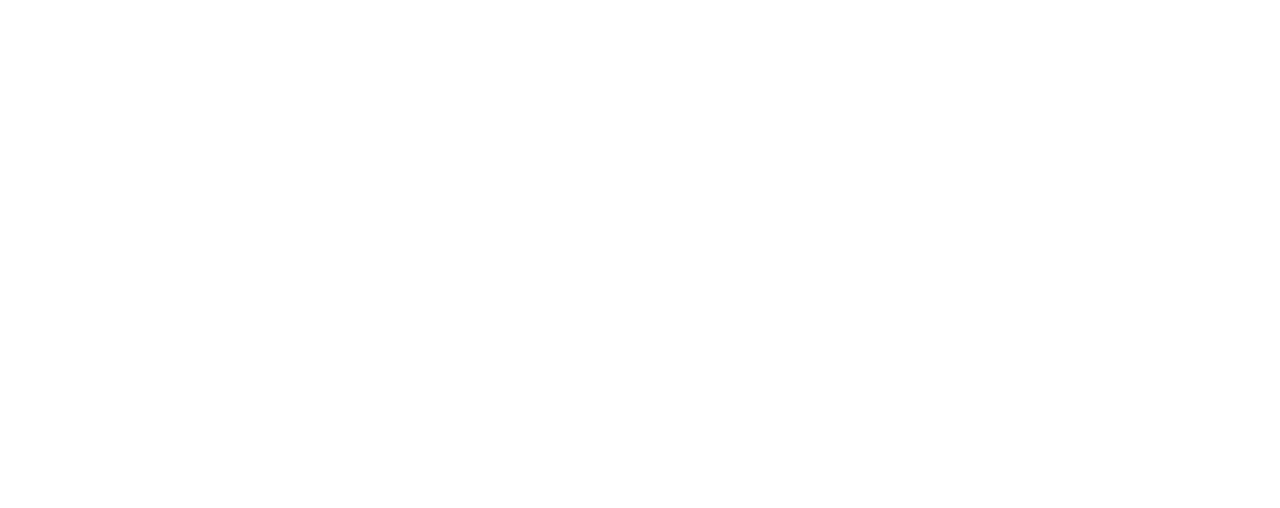
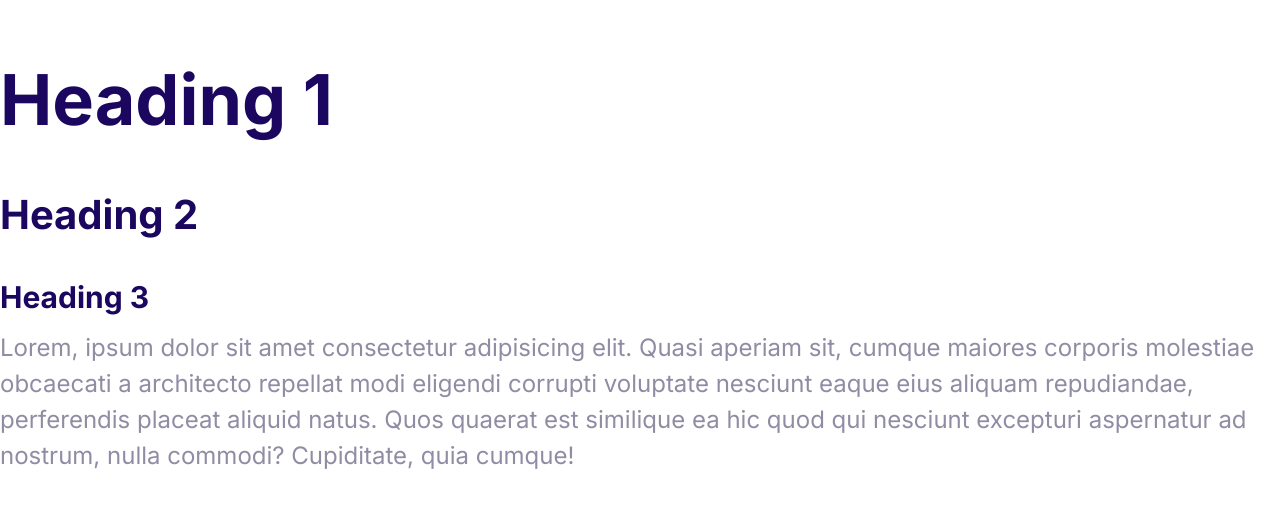
Before and after one commit to adilya2001/atrix, a plain HTML site: page index.html in a window 1280 px wide. Drawn offline with Linux system fonts and the light colour scheme.

Commit message:
Define the styles for the fonts.

```diff
--- a/css/styles.css
+++ b/css/styles.css
@@ -1,3 +1,7 @@
+html {
+  font-size: 62.5%;
+}
+
 :root {
   --color-primary: #2584ff;
   --color-secondary: #00d9ff;
@@ -5,3 +9,49 @@
   --color-headings: #1b0760;
   --color-boby: #918ca4;
 }
+
+body {
+  font-family: Inter, Arial, Arial, Helvetica, sans-serif;
+  color: var(--color-boby);
+  font-size: 2.4rem;
+  line-height: 1.5;
+}
+
+h1,
+h2,
+h3 {
+  color: var(--color-headings);
+  margin-bottom: 1rem;
+}
+
+h1 {
+  font-size: 7rem;
+}
+
+h2 {
+  font-size: 4rem;
+}
+
+h3 {
+  font-size: 3rem;
+  margin-bottom: 1rem;
+}
+
+p {
+  margin-top: 0;
+}
+
+@media screen and(min-width:1024px) {
+  body {
+    font-size: 1.8rem;
+  }
+  h1 {
+    font-size: 8rem;
+  }
+  h2 {
+    font-size: 4rem;
+  }
+  h3 {
+    font-size: 2.4rem;
+  }
+}
--- a/index.html
+++ b/index.html
@@ -7,6 +7,24 @@
     <title>Document</title>
     <link rel="stylesheet" href="css/normalize.css" />
     <link rel="stylesheet" href="css/styles.css" />
+    <link rel="preconnect" href="https://fonts.gstatic.com" />
+    <link
+      href="https://fonts.googleapis.com/css2?family=Inter:wght@400;700&display=swap"
+      rel="stylesheet"
+    />
   </head>
-  <body></body>
+  <body>
+    <h1>Heading 1</h1>
+    <h2>Heading 2</h2>
+    <h3>Heading 3</h3>
+
+    <p>
+      Lorem, ipsum dolor sit amet consectetur adipisicing elit. Quasi aperiam
+      sit, cumque maiores corporis molestiae obcaecati a architecto repellat
+      modi eligendi corrupti voluptate nesciunt eaque eius aliquam repudiandae,
+      perferendis placeat aliquid natus. Quos quaerat est similique ea hic quod
+      qui nesciunt excepturi aspernatur ad nostrum, nulla commodi? Cupiditate,
+      quia cumque!
+    </p>
+  </body>
 </html>
```
